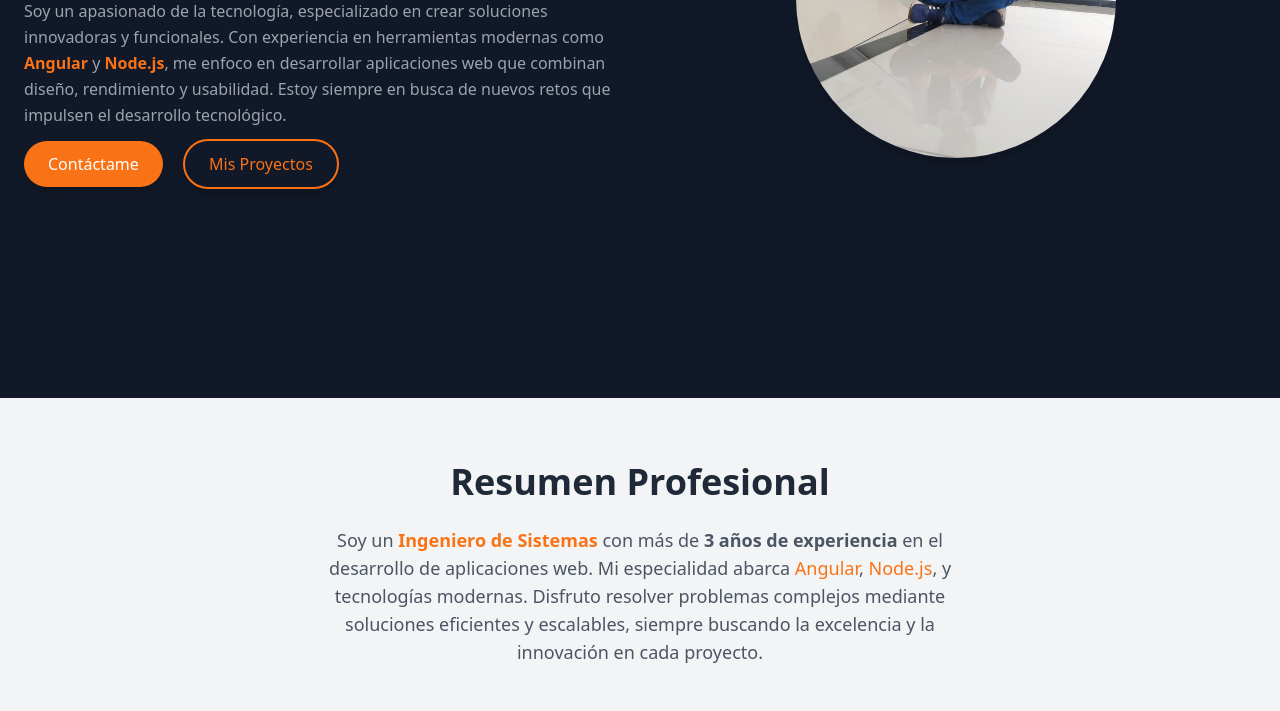
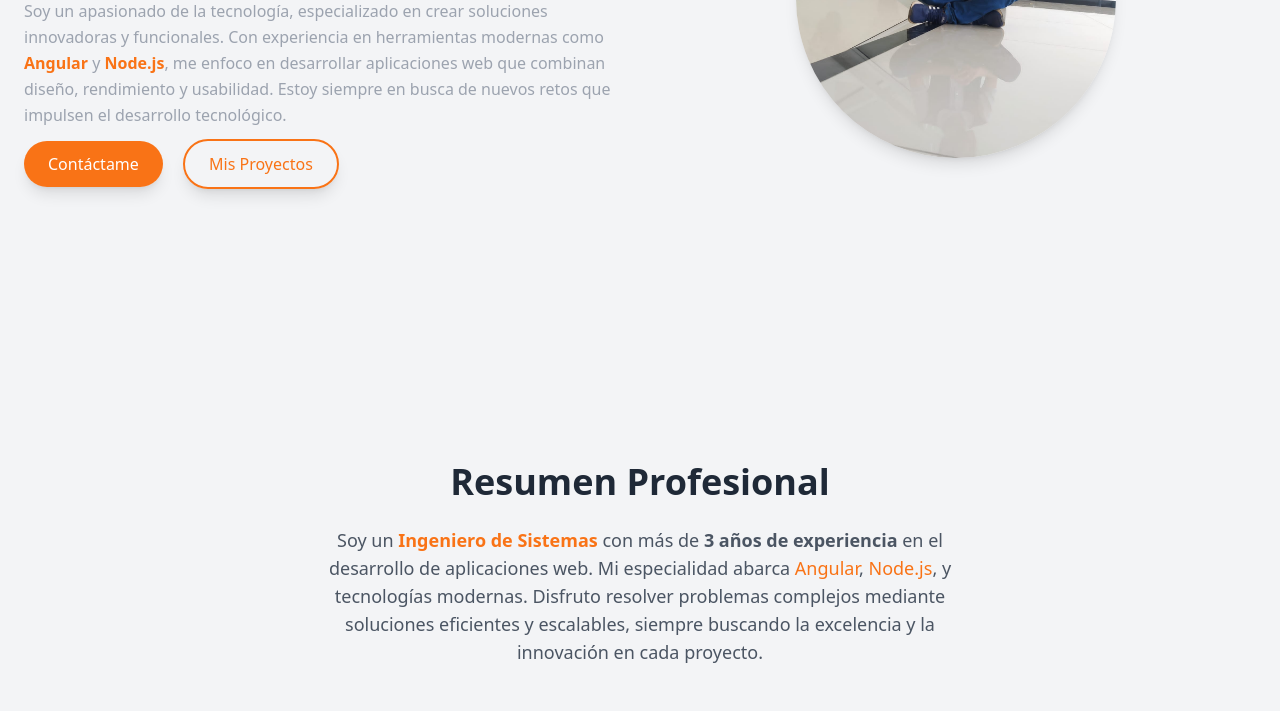
Before and after one commit to RoyDevTEAM/ROY.MILLARES, a plain HTML site: page index.html in a window 1280 px wide. Shown: the part 466-1177 px from the top of the page. Drawn offline with nearby package versions, Linux system fonts and the light colour scheme.

Commit message:
Update index.html

```diff
--- a/index.html
+++ b/index.html
@@ -55,7 +55,7 @@
   </header>
 
  <!-- Main Content (Hero Section) -->
-<main class="flex items-center justify-center h-screen bg-gray-900 text-white px-6">
+<main class="flex items-center justify-center h-screen text-gray-300 px-6">
     <div class="container mx-auto flex flex-col lg:flex-row items-center justify-between space-y-8 lg:space-y-0 lg:space-x-8">
       <!-- Texto -->
       <div class="lg:w-1/2 text-center lg:text-left animate-fade-in-left">
```
